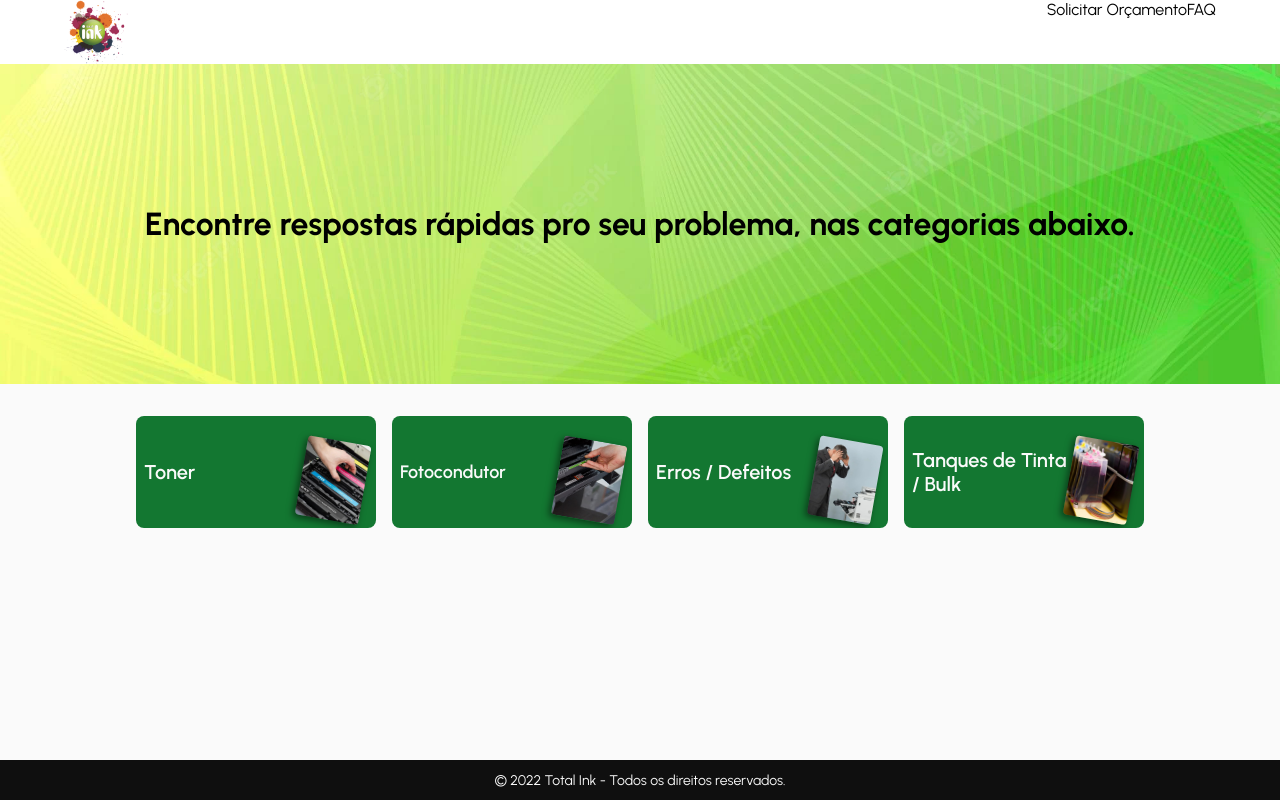
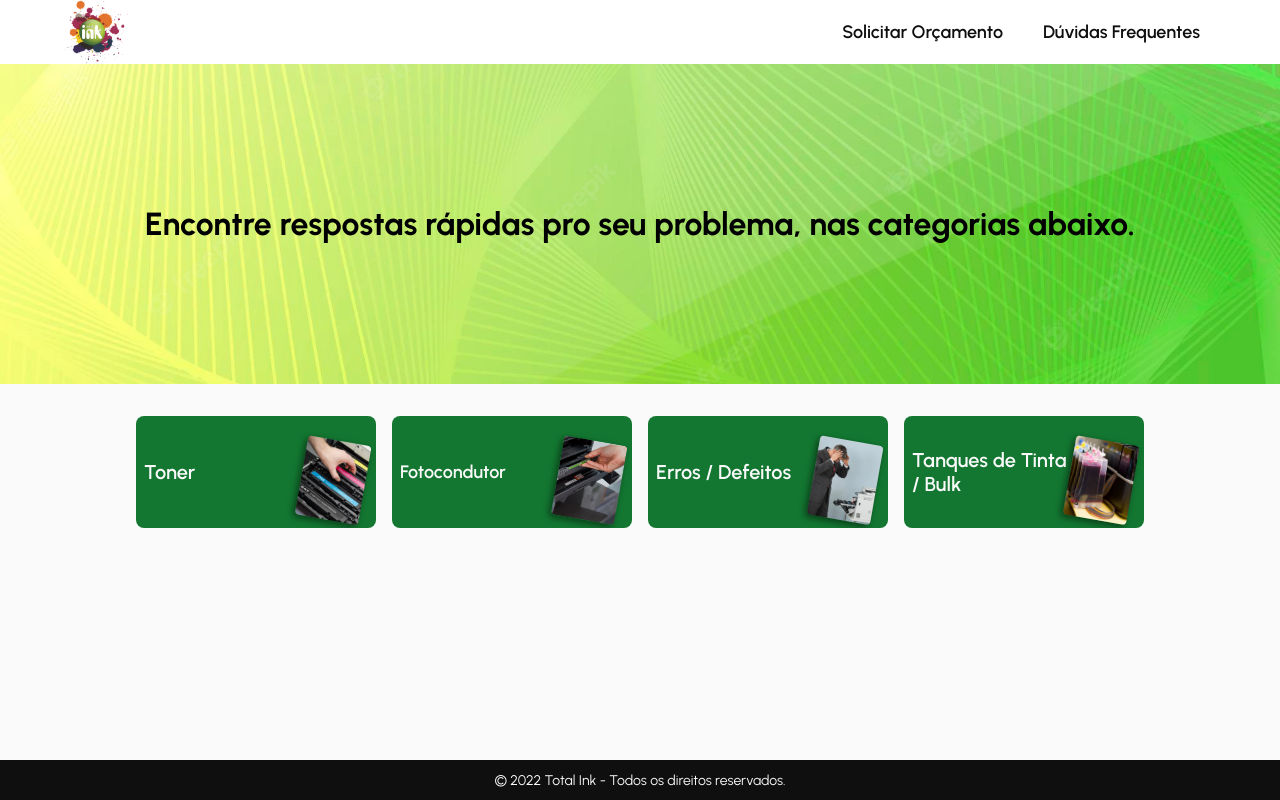
Before and after one commit to diegonacif/totalink-page, a React (Vite) app: page /faq in a window 1280 px wide. Built offline with nearby package versions, Linux system fonts and the light colour scheme.

Commit message:
style: header nav update

```diff
--- a/src/components/HeaderNav/HeaderNav.jsx
+++ b/src/components/HeaderNav/HeaderNav.jsx
@@ -5,7 +5,7 @@ export const HeaderNav = () => {
   return (
     <div className="header-nav-container">
       <Link to="/quote">Solicitar Orçamento</Link>
-      <Link to="/faq">FAQ</Link>
+      <Link to="/faq">Dúvidas Frequentes</Link>
     </div>
   )
 }
--- a/src/components/HeaderNav/_HeaderNav.scss
+++ b/src/components/HeaderNav/_HeaderNav.scss
@@ -1,5 +1,26 @@
 .header-nav-container {
   display: flex;
+  align-items: center;
   height: 100%;
   width: max-content;
+  gap: 1.5rem;
+  padding: 0 0.5rem;
+
+  a {
+    display: flex;
+    align-items: center;
+    justify-content: center;
+    font-size: 1.125rem;
+    font-weight: 600;
+    color: $black-bg;
+    padding: 0 0.5rem;
+    height: 60%;
+    border-radius: 4px;
+    transition: background-color 0.1s;
+
+    &:hover {
+      background-color: $green-bg-mirror-50;
+      transition: background-color 0.2s;
+    }
+  }
 }
--- a/src/css/App.css
+++ b/src/css/App.css
@@ -44,10 +44,29 @@
 
 .header-nav-container {
   display: flex;
+  align-items: center;
   height: 100%;
   width: -webkit-max-content;
   width: -moz-max-content;
   width: max-content;
+  gap: 1.5rem;
+  padding: 0 0.5rem;
+}
+.header-nav-container a {
+  display: flex;
+  align-items: center;
+  justify-content: center;
+  font-size: 1.125rem;
+  font-weight: 600;
+  color: #0f0f0f;
+  padding: 0 0.5rem;
+  height: 60%;
+  border-radius: 4px;
+  transition: background-color 0.1s;
+}
+.header-nav-container a:hover {
+  background-color: rgba(26, 206, 80, 0.5);
+  transition: background-color 0.2s;
 }
 
 .modal-container {
```
Also changed, not shown: 1 other file (tests, documents, lock files or other folders).
